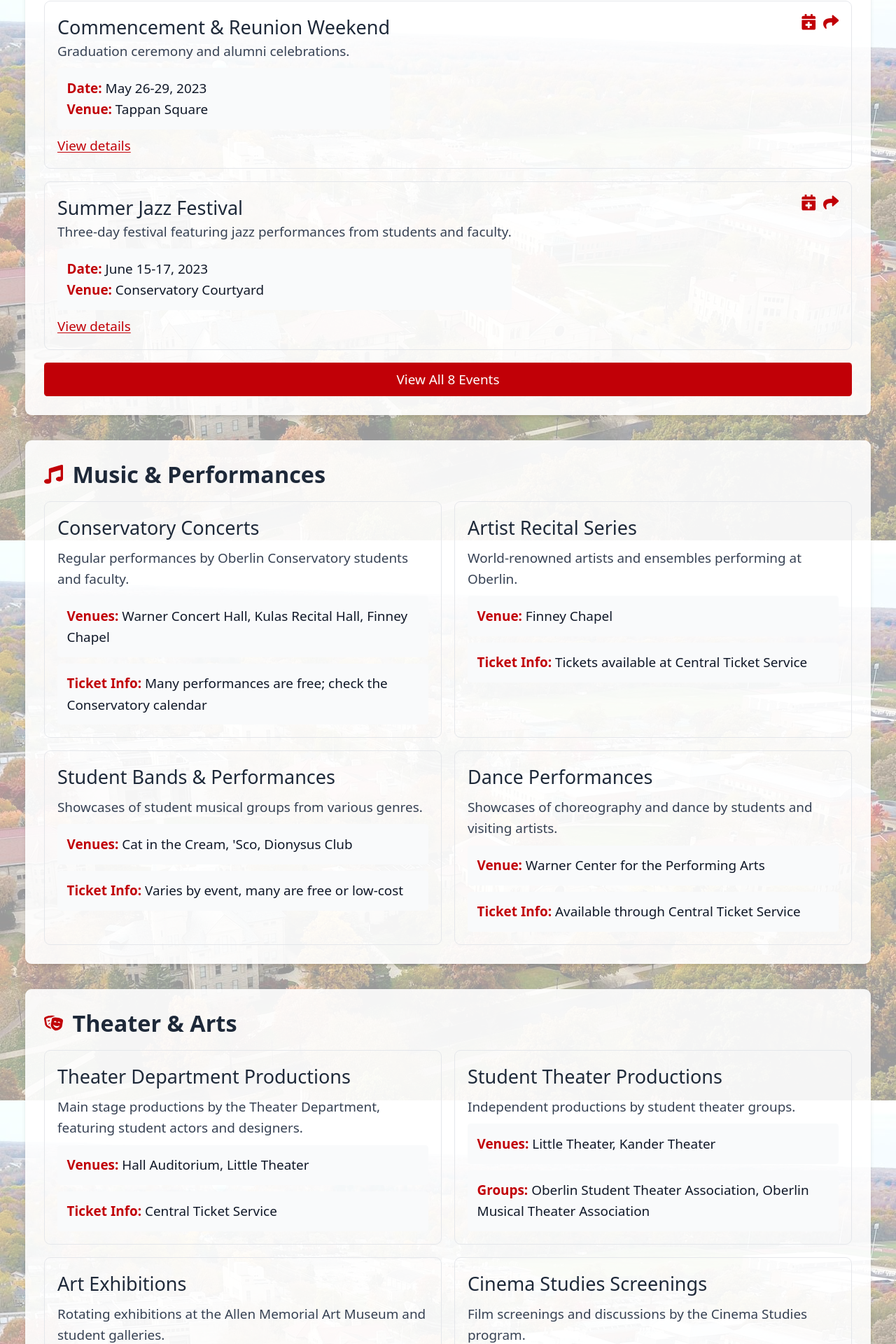
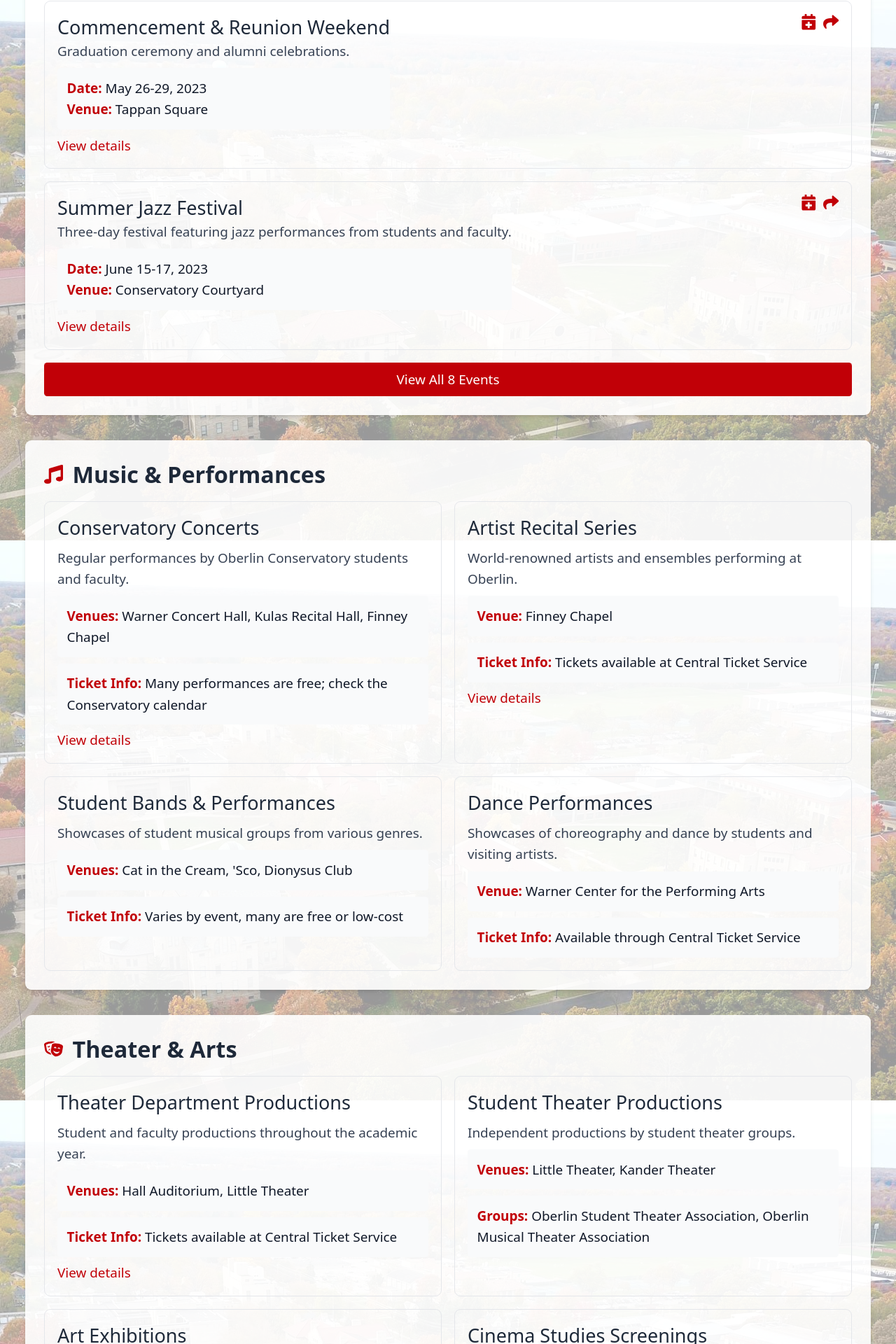
Before and after one commit to 2024frank/obie-quest, a Next.js app: page /events in a window 1280 px wide. Shown: the part 828-2748 px from the top of the page at 70% size. Built offline with nearby package versions, Linux system fonts and the light colour scheme.

Commit message:
Make View Details links show Under Construction modal on Events page

```diff
--- a/src/app/events/page.tsx
+++ b/src/app/events/page.tsx
@@ -2,7 +2,6 @@
 
 import { useState } from 'react';
 import { FaCalendarAlt, FaMusic, FaTheaterMasks, FaGraduationCap, FaCalendarPlus, FaShare, FaFilter } from 'react-icons/fa';
-import Link from 'next/link';
 
 // Define our categories and their associated events
 const categories = [
@@ -199,7 +198,12 @@
                       </button>
                     </div>
                   </div>
-                  <Link href="#" className="text-red-700 hover:underline text-sm font-medium">View details</Link>
+                  <button
+                    onClick={() => setShowPopup(true)}
+                    className="text-red-700 hover:underline text-sm font-medium bg-transparent border-0 cursor-pointer p-0"
+                  >
+                    View details
+                  </button>
                 </div>
               ))}
 
@@ -235,6 +239,12 @@
             <div className="bg-gray-50 p-3 rounded">
               <p className="text-gray-900 font-medium"><strong className="text-red-700">Ticket Info:</strong> Many performances are free; check the Conservatory calendar</p>
             </div>
+            <button
+              onClick={() => setShowPopup(true)}
+              className="mt-2 text-red-700 hover:underline text-sm font-medium bg-transparent border-0 cursor-pointer p-0"
+            >
+              View details
+            </button>
           </div>
 
           <div className="border border-gray-200 rounded-lg p-4 hover:border-red-200 transition-colors">
@@ -246,6 +256,12 @@
             <div className="bg-gray-50 p-3 rounded">
               <p className="text-gray-900 font-medium"><strong className="text-red-700">Ticket Info:</strong> Tickets available at Central Ticket Service</p>
             </div>
+            <button
+              onClick={() => setShowPopup(true)}
+              className="mt-2 text-red-700 hover:underline text-sm font-medium bg-transparent border-0 cursor-pointer p-0"
+            >
+              View details
+            </button>
           </div>
 
           <div className="border border-gray-200 rounded-lg p-4 hover:border-red-200 transition-colors">
@@ -282,13 +298,19 @@
         <div className="grid md:grid-cols-2 gap-4">
           <div className="border border-gray-200 rounded-lg p-4 hover:border-red-200 transition-colors">
             <h3 className="font-medium text-xl mb-2 text-gray-800">Theater Department Productions</h3>
-            <p className="text-gray-700 mb-2">Main stage productions by the Theater Department, featuring student actors and designers.</p>
+            <p className="text-gray-700 mb-2">Student and faculty productions throughout the academic year.</p>
             <div className="bg-gray-50 p-3 rounded mb-2">
               <p className="text-gray-900 font-medium"><strong className="text-red-700">Venues:</strong> Hall Auditorium, Little Theater</p>
             </div>
             <div className="bg-gray-50 p-3 rounded">
-              <p className="text-gray-900 font-medium"><strong className="text-red-700">Ticket Info:</strong> Central Ticket Service</p>
+              <p className="text-gray-900 font-medium"><strong className="text-red-700">Ticket Info:</strong> Tickets available at Central Ticket Service</p>
             </div>
+            <button
+              onClick={() => setShowPopup(true)}
+              className="mt-2 text-red-700 hover:underline text-sm font-medium bg-transparent border-0 cursor-pointer p-0"
+            >
+              View details
+            </button>
           </div>
 
           <div className="border border-gray-200 rounded-lg p-4 hover:border-red-200 transition-colors">
@@ -315,13 +337,19 @@
 
           <div className="border border-gray-200 rounded-lg p-4 hover:border-red-200 transition-colors">
             <h3 className="font-medium text-xl mb-2 text-gray-800">Cinema Studies Screenings</h3>
-            <p className="text-gray-700 mb-2">Film screenings and discussions by the Cinema Studies program.</p>
+            <p className="text-gray-700 mb-2">Regular film screenings, often followed by discussions.</p>
             <div className="bg-gray-50 p-3 rounded mb-2">
-              <p className="text-gray-900 font-medium"><strong className="text-red-700">Venue:</strong> Apollo Theatre, classroom venues</p>
+              <p className="text-gray-900 font-medium"><strong className="text-red-700">Venue:</strong> Apollo Theatre, Adam Joseph Lewis Center</p>
             </div>
             <div className="bg-gray-50 p-3 rounded">
-              <p className="text-gray-900 font-medium"><strong className="text-red-700">Ticket Info:</strong> Many screenings are free</p>
+              <p className="text-gray-900 font-medium"><strong className="text-red-700">Ticket Info:</strong> Many screenings are free with OCID</p>
             </div>
+            <button
+              onClick={() => setShowPopup(true)}
+              className="mt-2 text-red-700 hover:underline text-sm font-medium bg-transparent border-0 cursor-pointer p-0"
+            >
+              View details
+            </button>
           </div>
         </div>
       </section>
```
